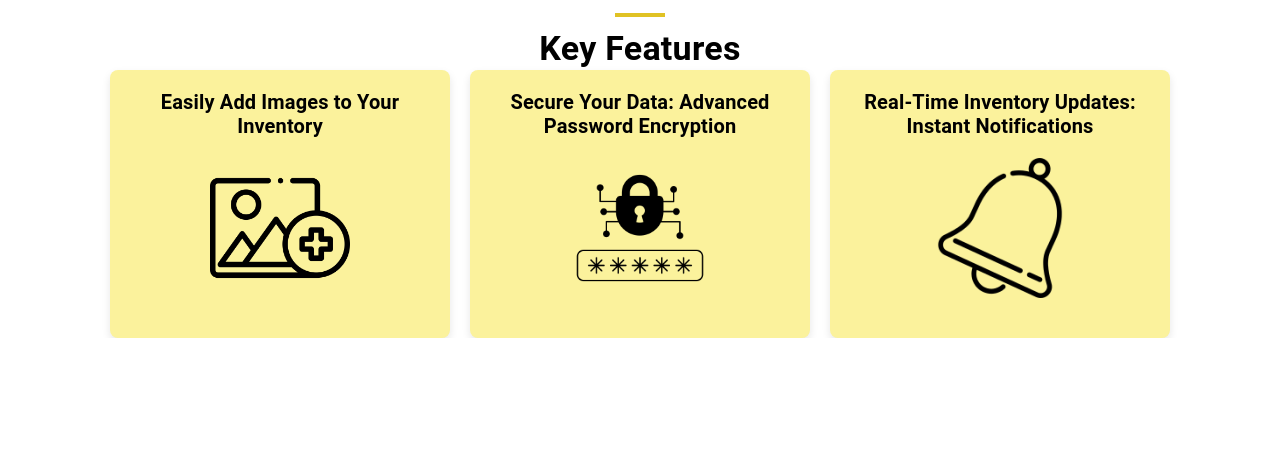
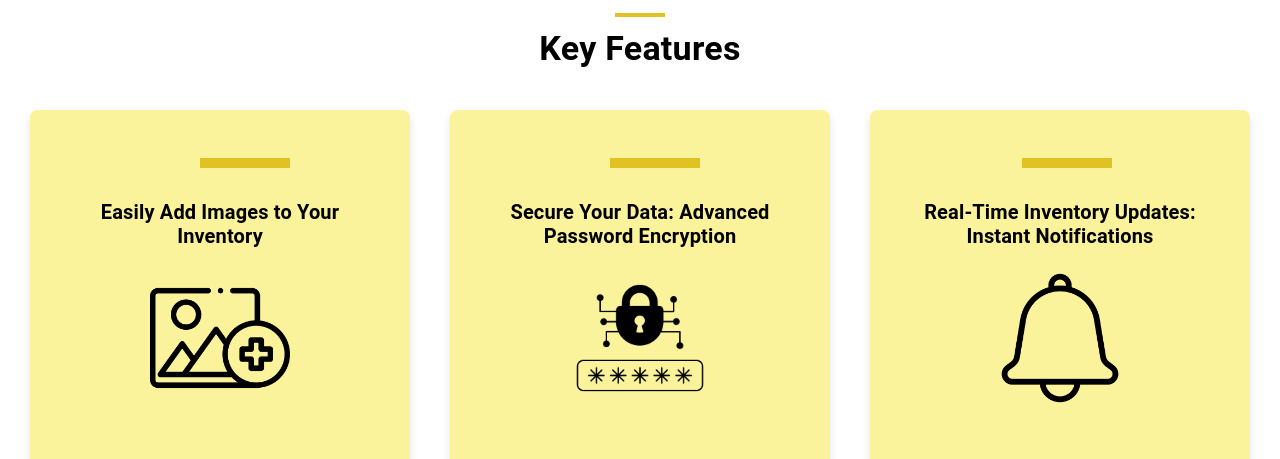
Before and after one commit to Luke7787/ImmaculateInventors, a React (Create React App) app: page / in a window 1280 px wide. Shown: the part 1062-1521 px from the top of the page. Before the commit the page ends 1400 px from the top, so only its background shows below. Built offline with nearby package versions, Linux system fonts and the light colour scheme.

Commit message:
more touch up

```diff
--- a/src/pages/Homepage.module.css
+++ b/src/pages/Homepage.module.css
@@ -24,6 +24,33 @@
     left: 5.7%;
   }
 
+  .decorativeRectangleFeature1 {
+    background-color: #E0C224;
+    height: 10px;
+    width: 7%;
+    position: absolute;
+    bottom: 300px;
+    left: 200px;
+  }
+
+  .decorativeRectangleFeature2 {
+    background-color: #E0C224;
+    height: 10px;
+    width: 7%;
+    position: absolute;
+    bottom: 300px;
+    left: 610px;
+  }
+
+  .decorativeRectangleFeature3 {
+    background-color: #E0C224;
+    height: 10px;
+    width: 7%;
+    position: absolute;
+    bottom: 300px;
+    left: 1022px;
+  }
+
   .featureSection {
     text-align: center;
     margin-top: 50px;
@@ -48,12 +75,13 @@
   .featuresContainer {
     display: flex;
     justify-content: center;
-    gap: 20px;
+    gap: 40px;
+    padding-top: 40px;
   }
 
   .featureBox {
     background-color: #FBF29C;
-    padding: 20px;
+    padding: 40px;
     border-radius: 8px;
     width: 300px;
     box-shadow: 0 4px 8px rgba(0, 0, 0, 0.1);
--- a/src/pages/Homepage.tsx
+++ b/src/pages/Homepage.tsx
@@ -54,7 +54,10 @@ const Homepage = () => {
             { text: "Real-Time Inventory Updates: Instant Notifications", img: "bell.png" }
             ].map((feature, index) => (
             <div key={index} className={styles.featureBox}>
-                <Typography variant="h6" style={{ fontWeight: 'bold', fontSize: '1.25rem', lineHeight: 1.2 }}>
+                <div className={styles.decorativeRectangleFeature1}></div>
+                <div className={styles.decorativeRectangleFeature2}></div>
+                <div className={styles.decorativeRectangleFeature3}></div>
+                <Typography variant="h6" style={{ fontWeight: 'bold', fontSize: '1.25rem', lineHeight: 1.2, position: 'relative', paddingTop: '50px' }}>
                 {feature.text}
                 </Typography>
                 <img src={`/images/${feature.img}`} alt={feature.text} className={styles.featureIcon} />
```
Also changed, not shown: public/images/bell.png. Lines whose indentation alone changed are shown as unchanged.
